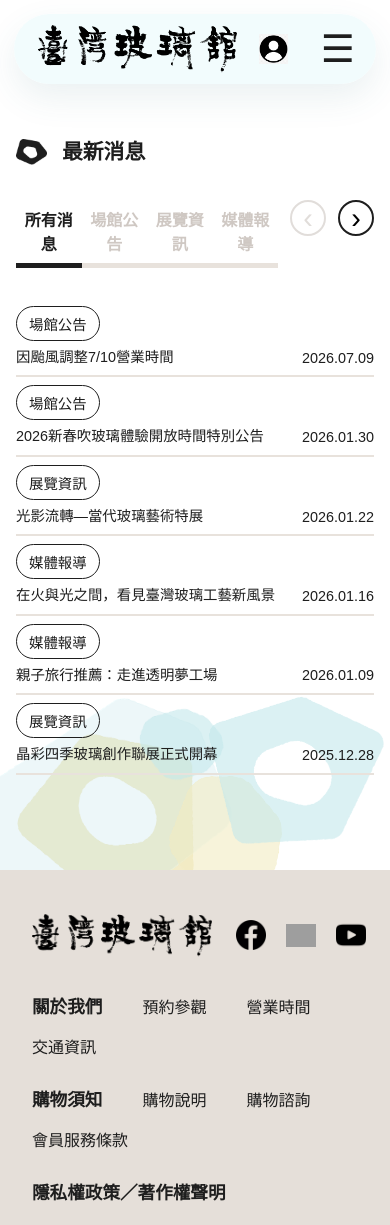
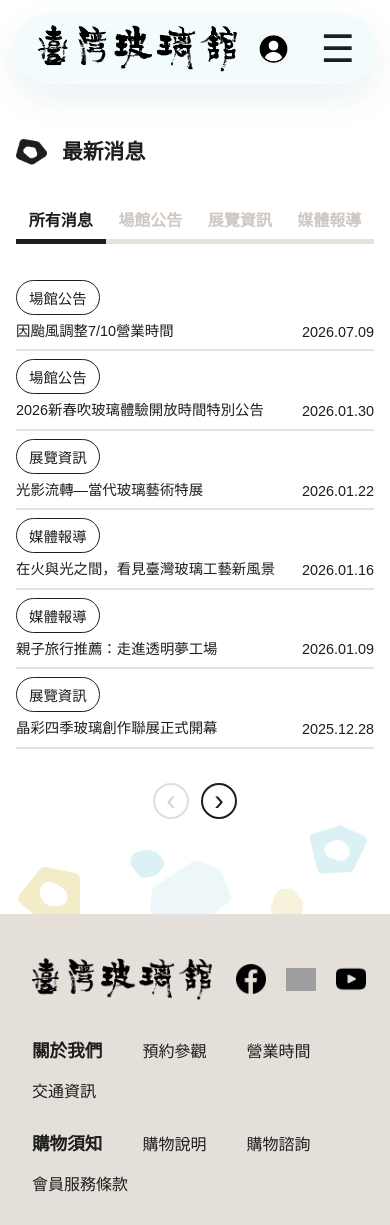
Before and after one commit to ZonaWeng/timingjump-redesign, a Vue app: page /invite/news in a window 390 px wide. Shown: the top 1225 px of the page. Built offline with nearby package versions, Linux system fonts and the light colour scheme; grey boxes are pictures that could not be loaded.

Commit message:
參觀頁剩下的更新

```diff
--- a/src/views/invite/InviteAboutView.vue
+++ b/src/views/invite/InviteAboutView.vue
@@ -383,7 +383,7 @@
     overflow-y: hidden;
     -webkit-overflow-scrolling: touch;
     scrollbar-width: none;
-    touch-action: pan-x;
+    touch-action: auto;
   }
   .timeline-window::-webkit-scrollbar { display: none; }
   .timeline { transform: none !important; }
@@ -549,7 +549,7 @@
 /* 手機版：時間軸連接線覆蓋整段可橫滑動內容。 */
 @media (max-width: 1024px) {
   .timeline { min-width: max-content; width: max-content; }
-  .timeline::before { right: auto; left: 0; width: 100%; }
+  .timeline::before { right: auto; left: 0; width: 4400px; }
 }
 
 /* 手機版的筆記翻頁放在所有文章之後，並固定為文字箭頭色彩。 */
--- a/src/views/invite/InviteActivityView.vue
+++ b/src/views/invite/InviteActivityView.vue
@@ -103,4 +103,24 @@ const activities = [
 
 .activity-list { background: #fff; }
 .list-heading h2 { font-size: clamp(1.3rem, 2vw, 2rem); }
+
+/* 手機版沿用桌機的標題色彩，並讓兩組活動拼貼保留清楚的閱讀空間。 */
+@media (max-width: 640px) {
+  .blowing { min-height: 780px; }
+  .blowing-layout { height: 780px; }
+  .blowing .english-title { top: 365px; left: 0; color: #7fc7d0; font-size: 4rem; }
+  .photo-one { top: 154px; width: 48%; height: 205px; }
+  .photo-two { top: 70px; width: 46%; height: 205px; }
+  .photo-three { right: 0; bottom: 205px; width: 54%; height: 190px; }
+  .blowing-intro { bottom: 54px; }
+
+  .painting { min-height: 750px; }
+  .painting-layout { height: 750px; }
+  .paint-one { top: 74px; width: 56%; height: 224px; }
+  .paint-two { top: 405px; right: 0; bottom: auto; width: 47%; height: 185px; }
+  .painting .english-title { top: 305px; left: 0; color: #dfca65; font-size: 3.75rem; }
+  .painting-intro { bottom: 48px; }
+  .painting-bg { right: 9%; bottom: 4%; width: 36%; }
+  .painting-blue-bg { right: -18%; bottom: -3%; width: 64%; }
+}
 </style>
--- a/src/views/invite/InviteNewsView.vue
+++ b/src/views/invite/InviteNewsView.vue
@@ -129,8 +129,8 @@ onBeforeUnmount(() => cancelAnimationFrame(fallingAnimationId))
             <button v-for="tab in tabs" :key="tab.value" :class="{ active: activeCategory === tab.value }" type="button" @click="selectCategory(tab.value)">{{ tab.label }}</button>
           </div>
           <div class="toolbar-arrows" aria-label="消息分頁">
-            <button type="button" :disabled="page === 1" aria-label="上一頁" @click="changePage(-1)">‹</button>
-            <button type="button" :disabled="page === pageCount" aria-label="下一頁" @click="changePage(1)">›</button>
+            <button type="button" :disabled="page === 1" aria-label="上一頁" @click="changePage(-1)">&#8249;&#65038;</button>
+            <button type="button" :disabled="page === pageCount" aria-label="下一頁" @click="changePage(1)">&#8250;&#65038;</button>
           </div>
         </div>
         <ul class="news-list">
@@ -158,4 +158,21 @@ onBeforeUnmount(() => cancelAnimationFrame(fallingAnimationId))
 .news-layout{z-index:1}.falling-stage{position:absolute;z-index:0;bottom:0;left:50%;width:min(calc(100% - 48px),1500px);height:315px;container-type:inline-size;pointer-events:none;transform:translateX(-50%)}.falling-object{position:absolute;bottom:0;width:auto;opacity:0;transform:translate3d(0,-120vh,0);transform-origin:center bottom;animation:fall-and-bounce 1.35s cubic-bezier(.25,.7,.25,1) forwards}.object-1{left:0;height:clamp(185px,36.667cqw,400px);z-index:1;animation-delay:.05s}.object-2{left:10%;height:clamp(130px,13.333cqw,200px);z-index:4;animation-delay:.2s}.object-3{right:35%;height:clamp(110px,50cqw,600px);z-index:1;animation-delay:.35s}.object-4{right:20%;height:clamp(170px,22cqw,330px);z-index:2;animation-delay:.5s}.object-5{right:-7%;height:clamp(145px,46.667cqw,500px);z-index:2;animation-delay:.65s}@keyframes fall-and-bounce{0%{opacity:0;transform:translate3d(0,-120vh,0) rotate(-6deg)}12%{opacity:1}68%{opacity:1;transform:translate3d(0,0,0) rotate(2deg)}81%{transform:translate3d(0,-34px,0) rotate(-1deg)}92%{transform:translate3d(0,0,0) rotate(0)}100%{opacity:1;transform:translate3d(0,0,0)}}@media(max-width:768px){.falling-stage{width:100%;height:210px}.object-1{height:210px}.object-2{height:105px}.object-3{height:280px}.object-4{height:165px}.object-5{height:220px}}
 .falling-object{animation:none!important}
 .falling-stage{bottom:-20px}:global(body:has(.news-page) .site-footer){border-top-width:0}
+
+@media (max-width: 768px) {
+  .news-content { display: grid; grid-template-columns: minmax(0, 1fr); }
+  .news-toolbar { display: contents; }
+  .category-tabs { grid-column: 1; grid-row: 1; margin-bottom: 28px; }
+  .news-list { grid-column: 1; grid-row: 2; }
+  .toolbar-arrows { grid-column: 1; grid-row: 3; justify-self: center; margin-top: 34px; }
+  .toolbar-arrows button { color: #1e1e1e; font-family: Arial, sans-serif; }
+  .toolbar-arrows button:disabled { color: #c7c3bf; }
+
+  .falling-stage { bottom: -8px; height: 110px; }
+  .object-1 { left: 3%; height: 74px; }
+  .object-2 { left: 27%; height: 42px; }
+  .object-3 { right: 39%; height: 90px; }
+  .object-4 { right: 20%; height: 48px; }
+  .object-5 { right: 3%; height: 72px; }
+}
 </style>
--- a/src/views/invite/InviteVenueView.vue
+++ b/src/views/invite/InviteVenueView.vue
@@ -153,7 +153,7 @@ const submitBooking = () => {
               target="_blank"
               rel="noopener noreferrer"
               class="route-button"
-              >{{ route[2] }} <span>↗</span></a
+              >{{ route[2] }} <span>&#8599;&#65038;</span></a
             >
           </div>
           <a
@@ -672,12 +672,29 @@ const submitBooking = () => {
   height: 440px;
 }
 @media (max-width: 768px) {
+  .hours-note {
+    width: auto;
+    margin: 18px 0 0;
+    text-align: left;
+  }
   .transport .transport-grid {
     grid-template-columns: 1fr;
     gap: 36px;
   }
   .transport .transport-panel {
     min-height: 370px;
+  }
+  .transport .tabs {
+    display: grid;
+    grid-template-columns: repeat(4, minmax(0, 1fr));
+    gap: 0;
+    flex-wrap: nowrap;
+  }
+  .transport .tabs button {
+    min-width: 0;
+    padding: 14px 0;
+    font-size: 1.1rem;
+    white-space: nowrap;
   }
   .transport .route-copy {
     min-height: 290px;
```
